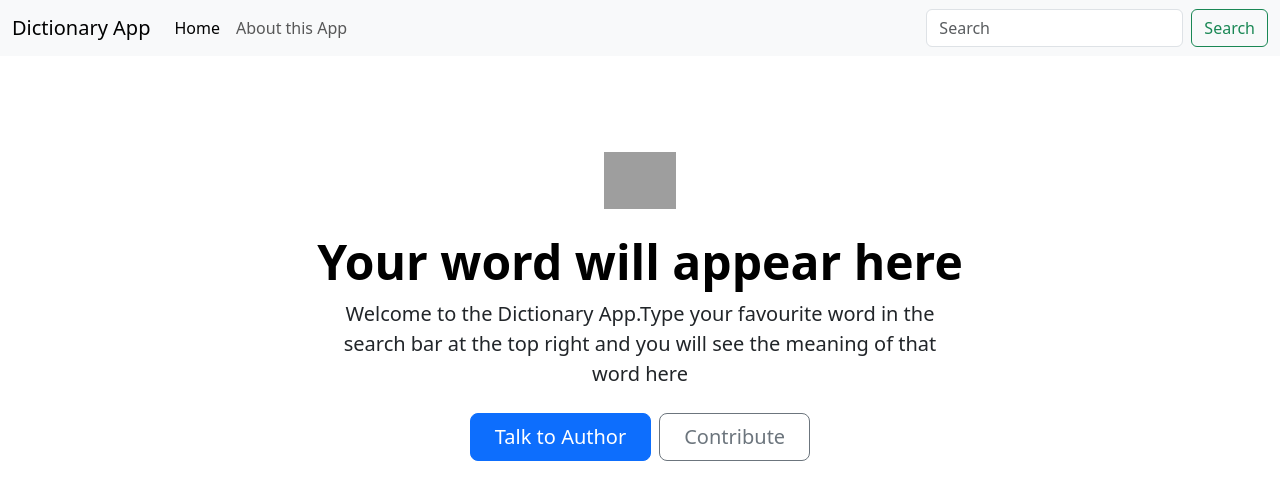
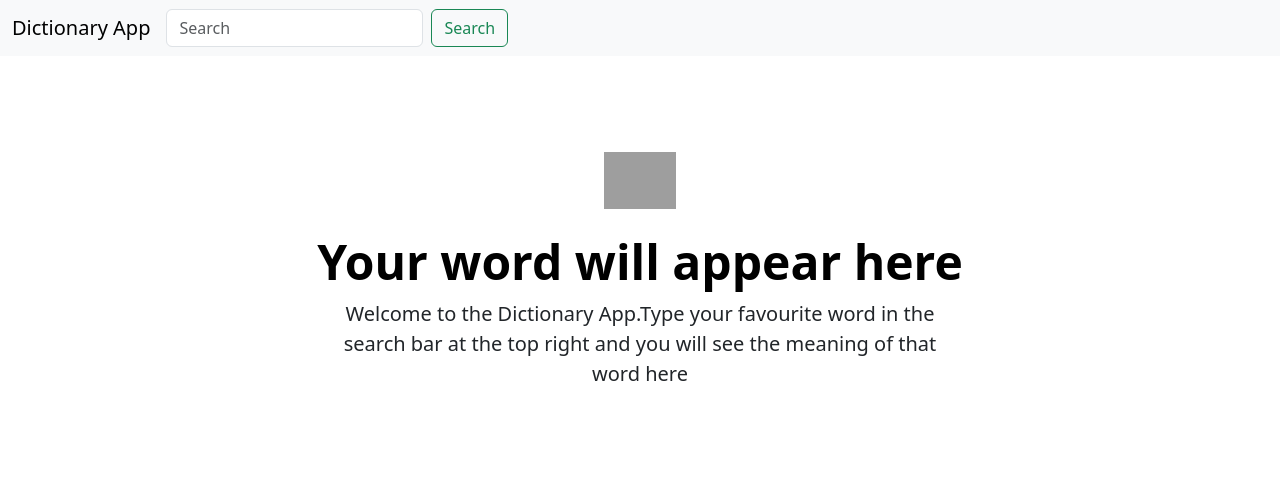
Before and after one commit to vishnu99i/RAPIDAPI, a plain HTML site: page index.html in a window 1280 px wide. Drawn offline with nearby package versions, Linux system fonts and the light colour scheme; grey boxes are pictures that could not be loaded.

Commit message:
New commit

```diff
--- a/index.html
+++ b/index.html
@@ -16,15 +16,6 @@
           <span class="navbar-toggler-icon"></span>
         </button>
         <div class="collapse navbar-collapse" id="navbarSupportedContent">
-          <ul class="navbar-nav me-auto mb-2 mb-lg-0">
-            <li class="nav-item">
-              <a class="nav-link active" aria-current="page" href="#">Home</a>
-            </li>
-            <li class="nav-item">
-              <a class="nav-link" href="#"> About this App</a>
-            </li>
-
-          </ul>
           <form class="d-flex" role="search">
             <input id="searchinput" class="form-control me-2" type="search" placeholder="Search" aria-label="Search">
             <button class="btn btn-outline-success" type="submit" id="searchbtn">Search</button>
@@ -43,10 +34,6 @@
 
            <p class="lead mb-4"> <span id="definition">Welcome to the Dictionary App.Type your favourite word in the search bar at the top right and you will see the meaning of that word here</span> </p>
 
-           <div class="d-grid gap-2 d-sm-flex justify-content-sm-center">
-             <button type="button" class="btn btn-primary btn-lg px-4 gap-3">Talk to Author</button>
-             <button type="button" class="btn btn-outline-secondary btn-lg px-4">Contribute</button>
-           </div>
          </div>
        </div>
     </div>
```
